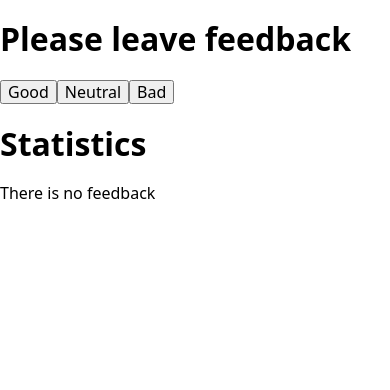
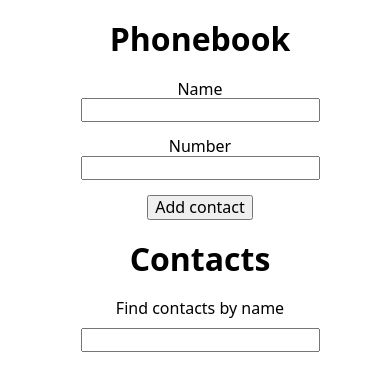
Before and after one commit to AnatoliyIliev/react-type_script, a React (Create React App) app: page / in a window 390 px wide. Shown: the top 390 px of the page. Built offline with nearby package versions, Linux system fonts and the light colour scheme.

Commit message:
feat: finish 04-hooks-phonebook

```diff
--- /dev/null
+++ b/src/04-hooks-phonebook/ContactForm/ContactForm.tsx
@@ -0,0 +1,70 @@
+import { useState } from 'react';
+import '../PhonebookHooks.css';
+
+interface IProps {
+  onSubmitForm: (name: string, number: string) => void;
+}
+
+function ContactForm({ onSubmitForm }: IProps) {
+  const [name, setName] = useState('');
+  const [number, setNumber] = useState('');
+
+  const handleInputChange = (event: React.FormEvent<HTMLInputElement>) => {
+    const { value } = event.currentTarget;
+    setName(value);
+  };
+
+  const handleTelChange = (event: React.FormEvent<HTMLInputElement>) => {
+    const { value } = event.currentTarget;
+    setNumber(value);
+  };
+
+  const handleSubmit = (event: React.FormEvent<HTMLFormElement>) => {
+    event.preventDefault();
+
+    onSubmitForm(name, number);
+
+    reset();
+  };
+
+  const reset = () => {
+    setName('');
+    setNumber('');
+  };
+
+  return (
+    <form className="form" onSubmit={handleSubmit}>
+      <label className="form_contact">
+        Name
+        <input
+          className="form_contact-input"
+          type="text"
+          name="name"
+          value={name}
+          onChange={handleInputChange}
+          pattern="^[a-zA-Zа-яА-Я]+(([' -][a-zA-Zа-яА-Я ])?[a-zA-Zа-яА-Я]*)*$"
+          title="Name may contain only letters, apostrophe, dash and spaces. For example Adrian, Jacob Mercer, Charles de Batz de Castelmore d'Artagnan"
+          required
+        />
+      </label>
+      <label className="form_contact">
+        Number
+        <input
+          className="form_contact-input"
+          type="tel"
+          name="number"
+          value={number}
+          onChange={handleTelChange}
+          pattern="\+?\d{1,4}?[-.\s]?\(?\d{1,3}?\)?[-.\s]?\d{1,4}[-.\s]?\d{1,4}[-.\s]?\d{1,9}"
+          title="Phone number must be digits and can contain spaces, dashes, parentheses and can start with +"
+          required
+        />
+      </label>
+      <button className="form_contact-button" type="submit">
+        Add contact
+      </button>
+    </form>
+  );
+}
+
+export default ContactForm;
--- /dev/null
+++ b/src/04-hooks-phonebook/ContactForm/index.tsx
@@ -0,0 +1 @@
+export { default } from './ContactForm';
--- /dev/null
+++ b/src/04-hooks-phonebook/ContactList/ContactList.tsx
@@ -0,0 +1,34 @@
+import '../PhonebookHooks.css';
+import { nanoid } from 'nanoid';
+
+interface IProps {
+  contacts: {
+    id: string;
+    name: string;
+    number: string;
+  }[];
+  onDeleteContact: (id: string) => void;
+}
+
+const ContactList = ({ contacts, onDeleteContact }: IProps) => {
+  return (
+    <div>
+      <ul className="contact_list">
+        {contacts.map(({ id, name, number }) => (
+          <li key={nanoid()}>
+            {name}: {number}
+            <button
+              className="contact_list-button"
+              type="button"
+              onClick={() => onDeleteContact(id)}
+            >
+              Delete
+            </button>
+          </li>
+        ))}
+      </ul>
+    </div>
+  );
+};
+
+export default ContactList;
--- /dev/null
+++ b/src/04-hooks-phonebook/ContactList/index.tsx
@@ -0,0 +1 @@
+export { default } from './ContactList';
--- /dev/null
+++ b/src/04-hooks-phonebook/Filter/Filter.tsx
@@ -0,0 +1,22 @@
+import '../PhonebookHooks.css';
+
+interface IProps {
+  value: string;
+  onChangeFilter: (event: React.FormEvent<HTMLInputElement>) => void;
+}
+
+const Filter = ({ value, onChangeFilter }: IProps) => {
+  return (
+    <label className="find_contact">
+      Find contacts by name{' '}
+      <input
+        className="find_contact-input"
+        type="text"
+        value={value}
+        onChange={onChangeFilter}
+      />
+    </label>
+  );
+};
+
+export default Filter;
--- /dev/null
+++ b/src/04-hooks-phonebook/Filter/index.tsx
@@ -0,0 +1 @@
+export { default } from './Filter';
--- /dev/null
+++ b/src/04-hooks-phonebook/PhonebookHooks.css
@@ -0,0 +1,43 @@
+h1 {
+  text-align: center;
+}
+
+.phonebook {
+  display: block;
+  width: 400px;
+  margin: 0 auto;
+}
+
+.form_contact {
+  display: block;
+  text-align: center;
+}
+
+.form_contact-input {
+  display: block;
+  margin: 0 auto;
+  margin-bottom: 15px;
+}
+
+.form_contact-button {
+  display: flex;
+  margin: 0 auto;
+  cursor: pointer;
+}
+
+.find_contact {
+  display: block;
+  text-align: center;
+}
+
+.find_contact-input {
+  display: block;
+  margin: 0 auto;
+  margin-top: 10px;
+}
+
+.contact_list-button {
+  margin-left: 15px;
+  margin-top: 10px;
+  list-style: auto;
+}
--- /dev/null
+++ b/src/04-hooks-phonebook/PhonebookHooks.tsx
@@ -0,0 +1,76 @@
+import React, { useEffect, useState } from 'react';
+import ContactForm from './ContactForm';
+import Filter from './Filter';
+import ContactList from './ContactList';
+import initialContacts from './initialContacts.json';
+import { nanoid } from 'nanoid';
+import './PhonebookHooks.css';
+
+interface IContacts {
+  contacts: {
+    id: string;
+    name: string;
+    number: string;
+  };
+}
+
+function Phonebook() {
+  const [contacts, setContacts] = useState(
+    () =>
+      JSON.parse(window.localStorage.getItem('contact') || '[]') ??
+      initialContacts,
+  );
+  const [filter, setFilter] = useState('');
+
+  useEffect(() => {
+    window.localStorage.setItem('contact', JSON.stringify(contacts));
+  }, [contacts]);
+
+  const changeFilter = (event: React.FormEvent<HTMLInputElement>) => {
+    setFilter(event.currentTarget.value);
+  };
+
+  const submitForm = (name: string, number: string) => {
+    const contact = {
+      id: nanoid(),
+      name: name,
+      number: number,
+    };
+
+    if (contacts.find((cont: { name: string }) => cont.name === contact.name)) {
+      alert(`${contact.name} is already in contacts!`);
+      return;
+    }
+
+    setContacts((prevState: IContacts[]) => [...prevState, contact]);
+  };
+
+  const getVisibleContacts = () => {
+    const normalizedFilter = filter.toLowerCase();
+
+    return contacts.filter((contact: { name: string }) =>
+      contact.name.toLowerCase().includes(normalizedFilter),
+    );
+  };
+
+  const deleteContact = (id: string) => {
+    setContacts(
+      contacts.filter((contact: { id: string }) => contact.id !== id),
+    );
+  };
+
+  return (
+    <div className="phonebook">
+      <h1>Phonebook</h1>
+      <ContactForm onSubmitForm={submitForm} />
+      <h1>Contacts</h1>
+      <Filter value={filter} onChangeFilter={changeFilter} />
+      <ContactList
+        contacts={getVisibleContacts()}
+        onDeleteContact={deleteContact}
+      />
+    </div>
+  );
+}
+
+export default Phonebook;
--- /dev/null
+++ b/src/04-hooks-phonebook/initialContacts.json
@@ -0,0 +1,12 @@
+[
+    {
+        "id": "RvBM9J1UuwiPBpkItcBgg",
+        "name": "Andrey Mahno",
+        "number": "3333-456456-5687-568"
+    },
+    {
+        "id": "FvBM9J1UdfgdPBpkItcBgg",
+        "name": "Rosie Simpson",
+        "number": "459-12-56"
+    }
+]
--- a/src/index.tsx
+++ b/src/index.tsx
@@ -5,7 +5,8 @@ import ReactDOM from 'react-dom';
 // import Phonebook from './02-phonebook/Phonebook';
 // import ImageFinder from './03-image-finder/ImageFinder';
 // import Phonebook03 from './03-phonebook/Phonebook03';
-import FeedbackHooks from './04-hooks-feedback/FeedbackHooks';
+// import FeedbackHooks from './04-hooks-feedback/FeedbackHooks';
+import PhonebookHooks from './04-hooks-phonebook/PhonebookHooks';
 import './index.css';
 import 'modern-normalize/modern-normalize.css';
 
@@ -16,7 +17,8 @@ ReactDOM.render(
     {/* <Phonebook /> */}
     {/* <ImageFinder /> */}
     {/* <Phonebook03 /> */}
-    <FeedbackHooks />
+    {/* <FeedbackHooks /> */}
+    <PhonebookHooks />
   </React.StrictMode>,
   document.getElementById('root'),
 );
```
